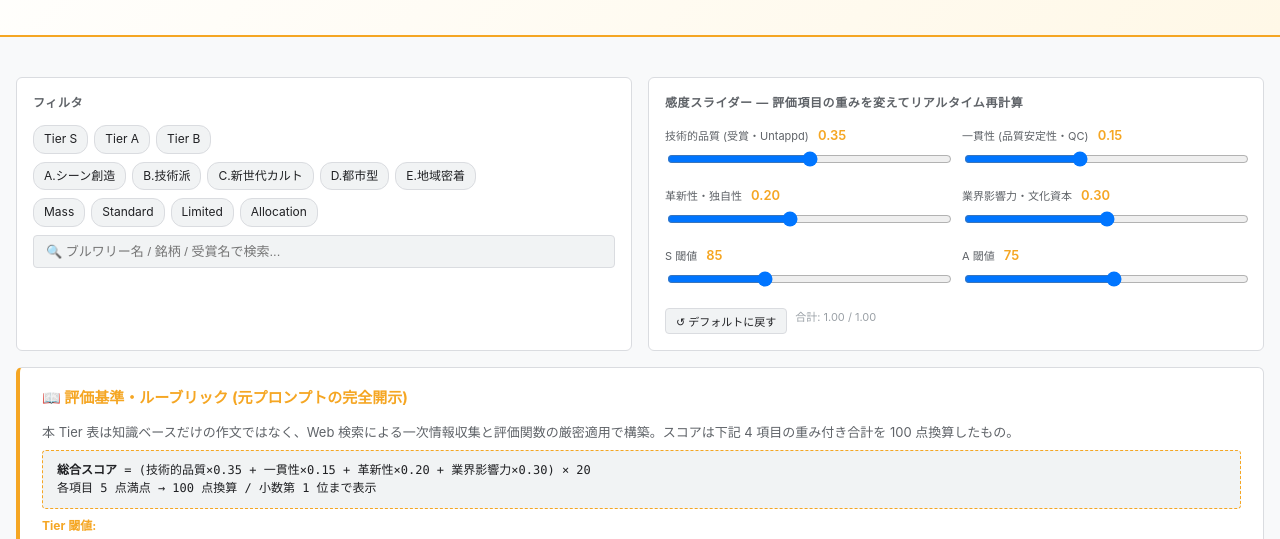
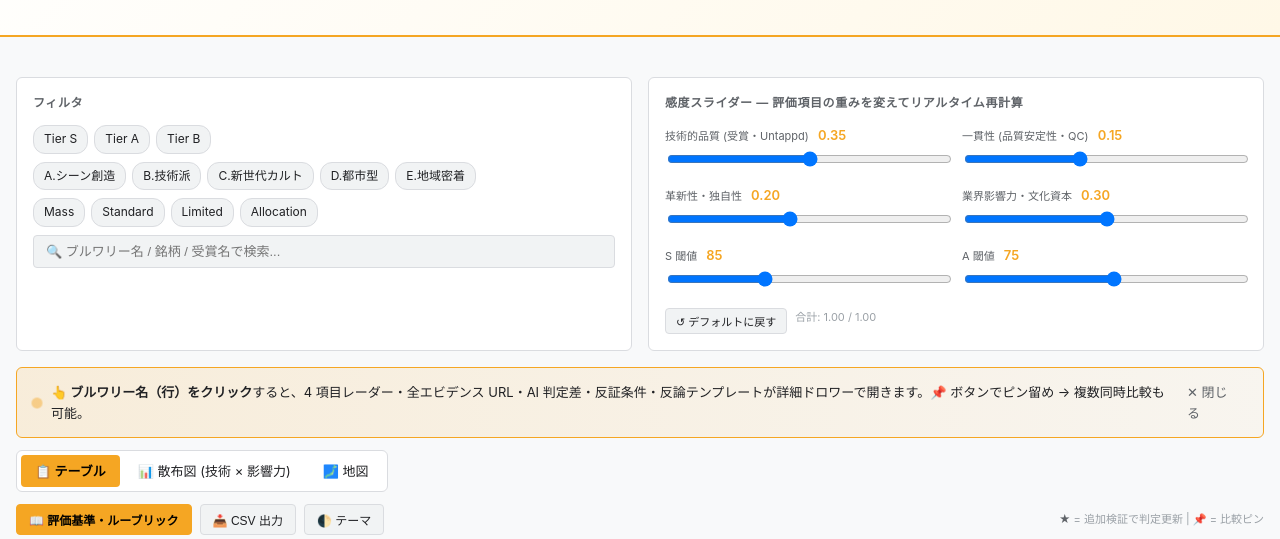
Before and after one commit to takeru-watanabee/japan-craftbeer-tier50, a plain HTML site: page index.html in a window 1280 px wide. Shown: the part 204-743 px from the top of the page. Drawn offline with nearby package versions, Linux system fonts and the light colour scheme.

Commit message:
Hide criteria panel by default
Remove first-visit auto-open of the criteria/rubric panel.
Users can still open it via the "📖 評価基準・ルーブリック" button.

Co-Authored-By: Claude Opus 4.7 (1M context) <noreply@anthropic.com>

```diff
--- a/index.html
+++ b/index.html
@@ -1992,11 +1992,6 @@ function toggleCriteria(forceOpen) {
   }
 }
 criteriaBtn.onclick = () => toggleCriteria();
-// Auto-open on first visit
-if (!localStorage.getItem("tier_criteria_seen")) {
-  toggleCriteria(true);
-  localStorage.setItem("tier_criteria_seen", "1");
-}
 
 // View tabs
 document.querySelectorAll(".view-tab").forEach(t => {
```
